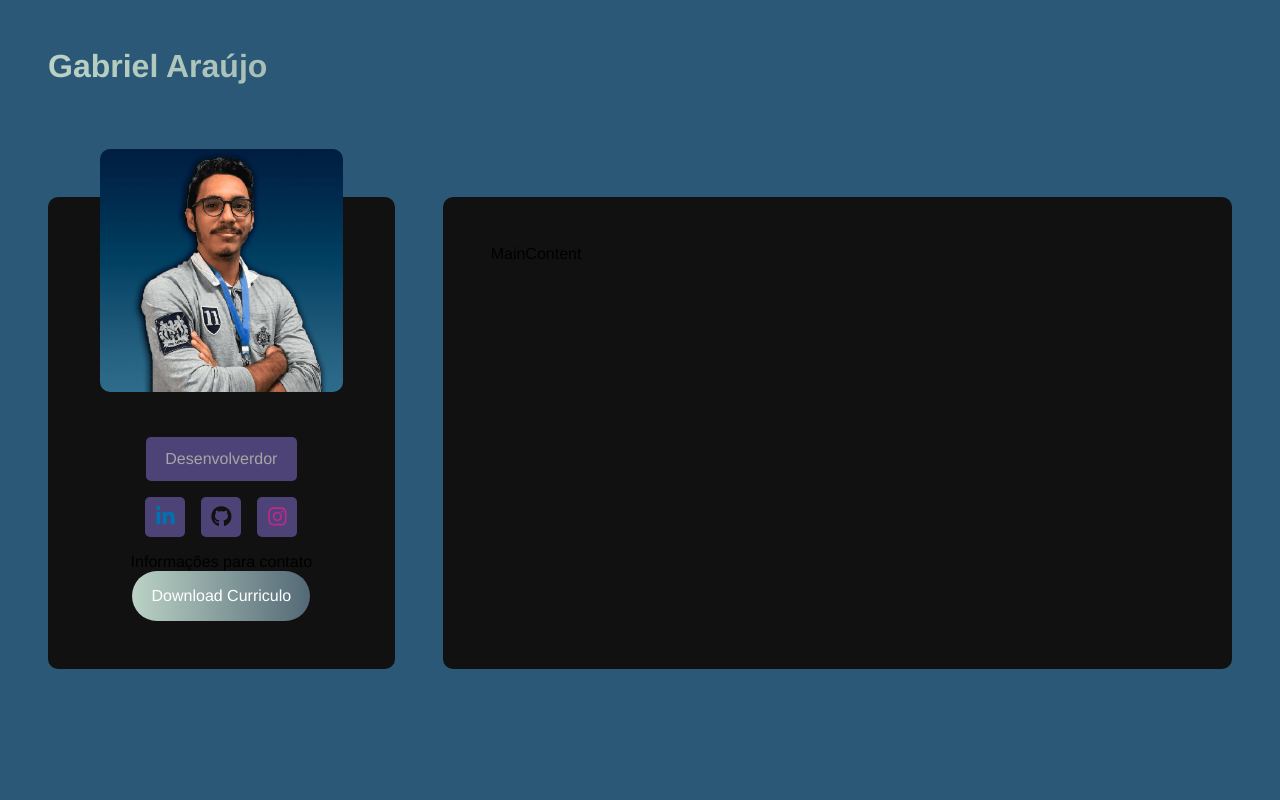
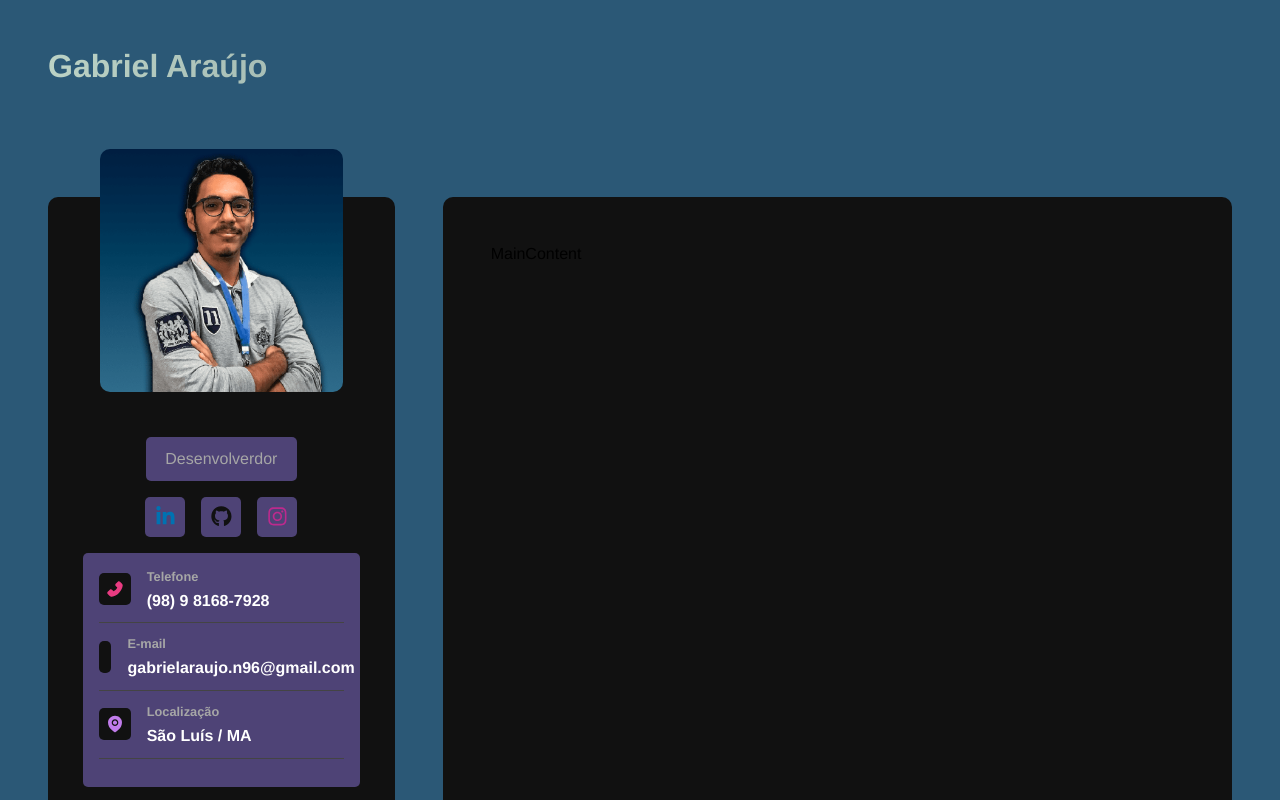
Before and after one commit to gabrieln96/portfolio-react, a React (Vite) app: page / in a window 1280 px wide. Shown: the top 800 px of the page. Built offline with nearby package versions, Linux system fonts and the light colour scheme.

Commit message:
finalizando sidebar

```diff
--- /dev/null
+++ b/src/components/InformationContainer.jsx
@@ -0,0 +1,31 @@
+import {AiFillPhone, AiOutlineMail, AiFillEnvironment} from 'react-icons/ai'
+
+import '../styles/components/informationcontainer.sass';
+
+const InformationContainer = () => {
+    return <section id="information">
+        <div className="info-card">
+            <AiFillPhone id="phone-icon"/>
+            <div>
+                <h3>Telefone</h3>
+                <p>(98) 9 8168-7928</p>
+            </div>
+        </div>
+        <div className="info-card">
+            <AiOutlineMail id="email-icon"/>
+            <div>
+                <h3>E-mail</h3>
+                <p>gabrielaraujo.n96@gmail.com</p>
+            </div>
+        </div>
+        <div className="info-card">
+            <AiFillEnvironment id="pin-icon"/>
+            <div>
+                <h3>Localização</h3>
+                <p>São Luís / MA</p>
+            </div>
+        </div>
+    </section>
+};
+
+export default InformationContainer
--- a/src/components/Sidebar.jsx
+++ b/src/components/Sidebar.jsx
@@ -1,8 +1,10 @@
 import RedeSocial from "./RedeSocial";
+import InformationContainer from "./InformationContainer";
 
 import Avatar from "../img/avatar.png";
 
 import "../styles/components/sidebar.sass";
+
 
 
 
@@ -12,7 +14,7 @@
         <img src={Avatar} alt="Gabriel Araújo"/>
         <p className="title">Desenvolverdor</p>
         <RedeSocial/>
-        <p>Informações para contato</p>
+        <InformationContainer/>
         <a href="" className="btn">
             Download Curriculo
         </a>
--- /dev/null
+++ b/src/styles/components/informationcontainer.sass
@@ -0,0 +1,44 @@
+@use '../variables'
+@use '../mixins'
+
+#information
+    @include mixins.center
+    flex-direction: column
+    background-color: variables.$bg-color-secondary
+    padding: 1rem
+    margin-bottom: 2rem
+    text-align: left
+    width: 80%
+    border-radius: variables.$card-border-radius
+
+    .info-card
+        @include mixins.center
+        justify-content: start
+        gap: 1rem
+        padding-bottom: .8rem
+        margin-bottom: .8rem
+        border-bottom: 1px solid #444
+        width: 100%
+
+        h3
+            color: variables.$text-color-secondary
+            font-size: .8rem
+            margin-bottom: .5rem
+
+        p
+            color: variables.$text-color
+            font-weight: bold
+
+        svg
+            background-color: variables.$bg-color
+            padding: .4rem
+            width: 2rem
+            height: 2rem
+            border-radius: variables.$card-border-radius
+
+        #phone-icon
+            color: #e93b81
+        #email-icon
+            color: #6ab5b9
+        #pin-icon
+            color: #c17ceb
```
